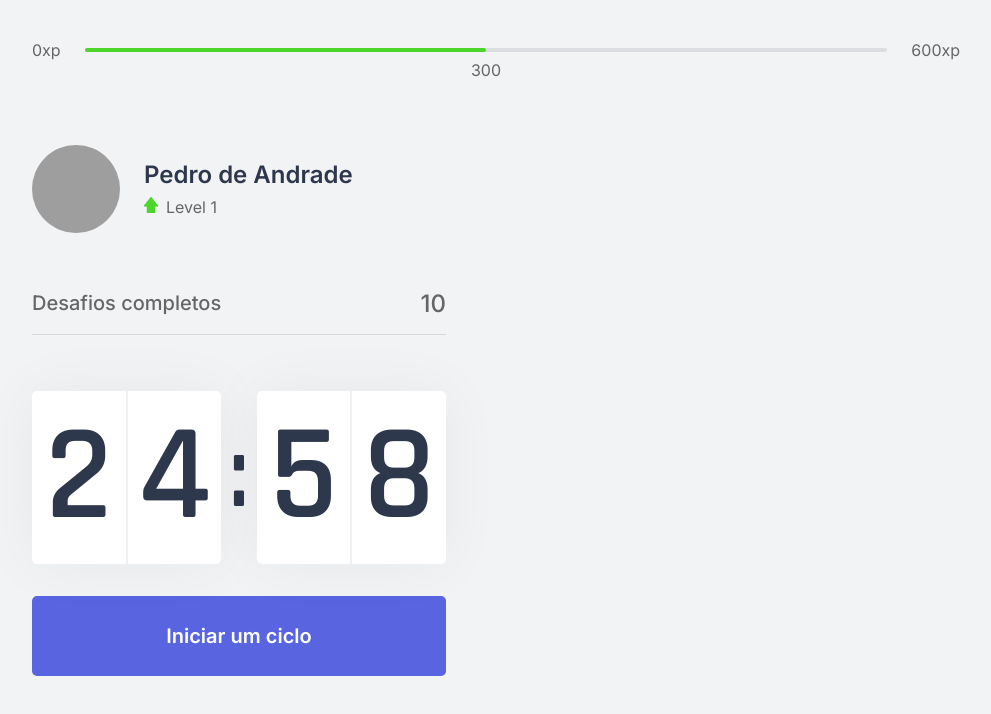
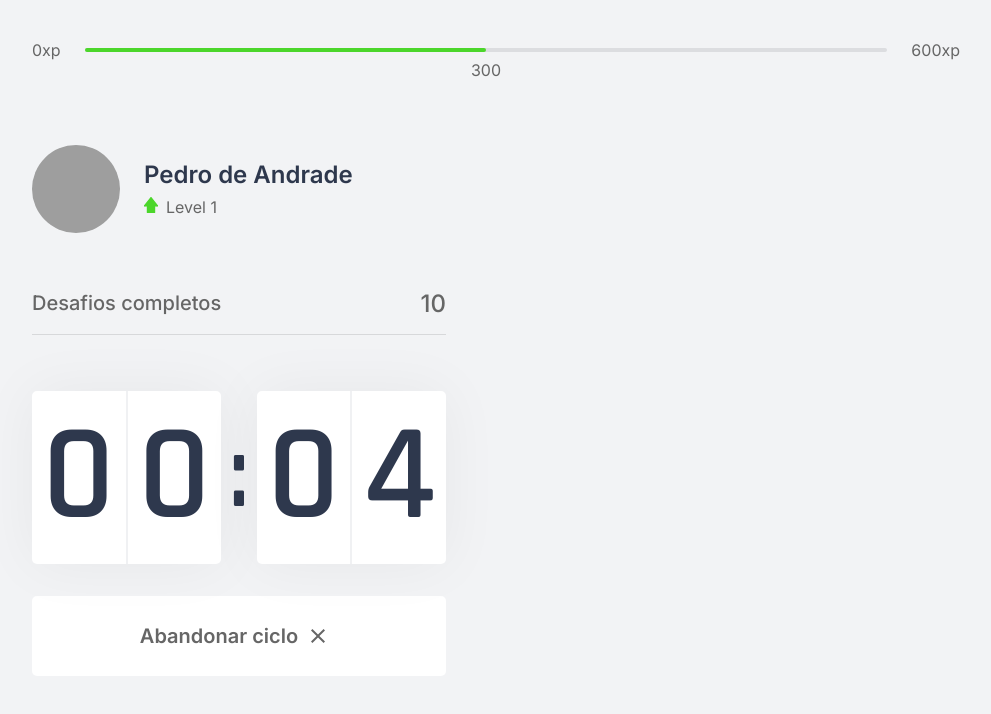
Before and after one commit to pedroAndrad1/moveit, a Next.js app: page / in a window 1280 px wide. Both pictures are taken after a click on the button "Iniciar um ciclo". Shown: the top 714 px of the page, without its empty margins (144-1135 px from the left). Built offline with nearby package versions, Linux system fonts and the light colour scheme; grey boxes are pictures that could not be loaded.

Commit message:
Avançado no funcionamento do timer

```diff
--- a/src/components/Countdown/index.tsx
+++ b/src/components/Countdown/index.tsx
@@ -1,12 +1,15 @@
 import { useEffect, useState } from "react";
-import { CountdownButton, CountdownContainer } from "../../styles/components/Countdown.module";
+import { CountdownButtonStart, CountdownContainer,  CountdownButtonGiveUp } from "../../styles/components/Countdown.module";
 
 //THE FINAL COUNTDOWN !!!! TU RU TU.. TU RU TU RU TU TU...
 
+let countdownTimeout: NodeJS.Timeout;// Para eu controlar o timeout
+
 export default function Countdown() {
 
-    const [time, setTime] = useState(25 * 60);
-    const [active, setActive] = useState(false);
+    const [time, setTime] = useState(0.1 * 60);
+    const [isActive, setIsActive] = useState(false);
+    const [hasFinished, setHasFinished] = useState(false);
 
     //Pegando os minutos. Estou arredondando pra baixo, pq o resto da divisao sao os segs
     const minutes = Math.floor(time / 60);
@@ -19,20 +22,32 @@ export default function Countdown() {
     const [minuteLeft, minuteRight] = String(minutes).padStart(2, '0').split('');
     const [secondLeft, secondRight] = String(seconds).padStart(2, '0').split('');
 
-    //Para fazer o countdown funcionar, vou usar um useEffect que acontecera quando o active mudar
+    //Para fazer o countdown funcionar, vou usar um useEffect que acontecera quando o isActive mudar
     //e quando o time mudar.
     //O segredo esta no time, pois vou muda-lo dentro do useEffect. Assim ele sera chamado dnv e dnv
     //ate o time ser igual a zero.
 
-    useEffect( () =>{
+    useEffect(() => {
 
-        if(active && time > 0){
-            setTimeout( () => setTime(time - 1) , 1000);
+        if (isActive && time > 0) {
+           countdownTimeout = setTimeout(() => setTime(time - 1), 1000);
         }
-    }, [active, time])
+        else if(isActive && time == 0){
+            setHasFinished(true);
+            setIsActive(false);
+        }
+    }, [isActive, time])
 
-    const toggleCountdown = () =>{
-        setActive(!active);
+    const startCountdown = () => {
+        setIsActive(true);
+    }
+
+    const resetCountdown = () =>{
+        setIsActive(false);
+        //Limpando as execucoes pendentes do timeout, para de vez o timeout
+        clearTimeout(countdownTimeout);
+        //Resetando o timer
+        setTime(0.1 * 60);
     }
 
     return (
@@ -48,9 +63,23 @@ export default function Countdown() {
                     <span>{secondRight}</span>
                 </div>
             </CountdownContainer>
-            <CountdownButton onClick={toggleCountdown}>
-                Iniciar um ciclo
-            </CountdownButton>
+            {
+
+                hasFinished ?
+                    <CountdownButtonGiveUp disabled >
+                        Ciclo terminado
+                    </CountdownButtonGiveUp>
+                :
+                isActive ?
+                    <CountdownButtonGiveUp onClick={resetCountdown}>
+                        Abandonar ciclo
+                        <img src='icons/close.svg' alt='x'/>
+                    </CountdownButtonGiveUp>
+                :
+                    <CountdownButtonStart onClick={startCountdown}>
+                        Iniciar um ciclo
+                    </CountdownButtonStart>
+            }
         </>
     )
 }
--- a/src/styles/components/Countdown.module.tsx
+++ b/src/styles/components/Countdown.module.tsx
@@ -31,6 +31,7 @@ export const CountdownContainer = styled.div`
     //Numeros
     & > div span{
         flex: 1;
+        width: 5rem; //Para nao ficar mudando o tamanho da caixa do numero e zoando o layout
     }
 
     //Primeiro numero de cada caixa
@@ -42,9 +43,10 @@ export const CountdownContainer = styled.div`
     & > div span:last-child{
         border-left: 1px solid #f0f1f3;
     }
+
 `
 
-export const CountdownButton = styled.button`
+export const CountdownButtonStart = styled.button`
     width: 100%;
     height: 5rem;
 
@@ -69,3 +71,39 @@ export const CountdownButton = styled.button`
         background: var(--blue-dark);
     }
 `
+
+export const CountdownButtonGiveUp = styled.button`
+    width: 100%;
+    height: 5rem;
+
+    margin-top: 2rem;
+
+    display: flex;
+    align-items: center;
+    justify-content: center;
+
+    border: 0;
+    border-radius: 5px;
+
+    background: var(--white);
+    color: var(--text);
+
+    font-size: 1.25rem;
+    font-weight: 600;
+
+    transition: .2s;
+
+    &:not(:disabled):hover{
+        background: var(--red);
+        color: var(--white);
+    }
+
+    //Estilos para quando o countdown chegar a zero.
+    //O botão sera o mesmo, mas estara disabled
+    &:disabled{
+        color: var(--text);
+        cursor: not-allowed;
+        border-bottom: 5px solid #4CD62B;
+    }
+
+`
```
